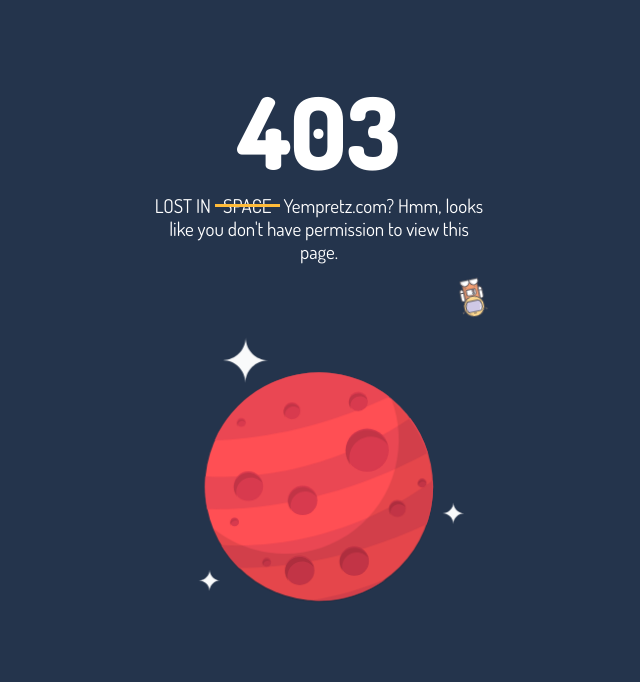
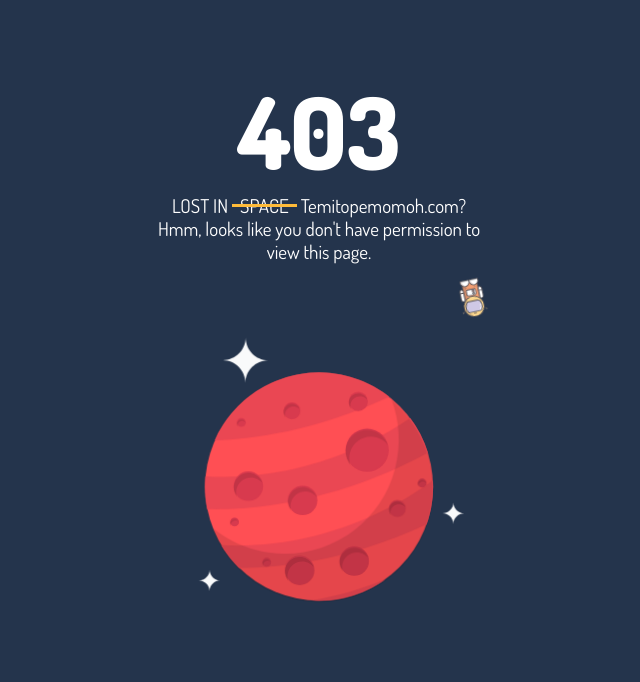
Before and after one commit to edmundrotimi/tem, a Django app: template templates/403.html in a window 1280 px wide. Shown: the top 682 px of the page, without its empty margins (321-961 px from the left). Run offline with Django 3.2, Linux system fonts and the light colour scheme; the template is opened without the code that fills it, so the values that code supplies are empty.

Commit message:
fix link in erorr pages.

```diff
--- a/templates/403.html
+++ b/templates/403.html
@@ -194,7 +194,7 @@
         <div id="particles-js"></div>
         <div class="denied__wrapper">
         <h1>403</h1>
-        <h3>LOST IN <span>SPACE</span> Yempretz.com? Hmm, looks like you don't have
+        <h3>LOST IN <span>SPACE</span> Temitopemomoh.com? Hmm, looks like you don't have
             permission to view this page.</h3>
         <svg id="astronaut" xmlns="http://www.w3.org/2000/svg" viewBox="0 0 512 512">
         <style>
--- a/templates/404.html
+++ b/templates/404.html
@@ -194,7 +194,7 @@
         <div id="particles-js"></div>
         <div class="denied__wrapper">
         <h1>404</h1>
-        <h3>LOST IN <span>SPACE</span> Yempretz.com? Hmm, looks like that page doesn't exist.</h3>
+        <h3>LOST IN <span>SPACE</span> Temitopemomoh.com? Hmm, looks like that page doesn't exist.</h3>
         <svg id="astronaut" xmlns="http://www.w3.org/2000/svg" viewBox="0 0 512 512">
         <style>
             .st0{fill:none;} .st1{fill:#504E55;} .st2{fill:#F39E72;} .st3{fill:#FFFFFF;} .st4{opacity:0.24;} .st5{fill:#77574E;} .st6{fill:#FBD68D;} .st7{fill:#ECECEC;} .st8{fill:#F4A89C;} .st9{fill:#CFC9E5;} .st10{opacity:0.28;} .st11{opacity:0.25;} .st12{fill:#6F635C;} .st13{fill:#DAE7BE;} .st14{fill:#FFE0A6;} .st15{fill:#5F5E60;} .st16{fill:#CFE1AF;} .st17{fill:#EBE9F5;} .st18{fill:#53515A;} .st19{opacity:0.42;} .st20{fill:#53515B;}
```
